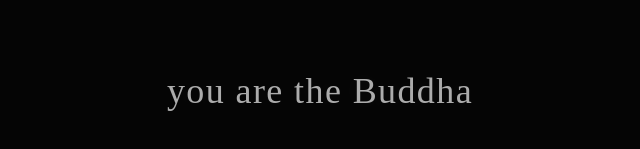
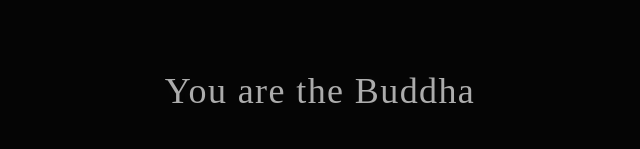
Before and after one commit to yotambru/you-are-the-buddha, a plain HTML site: page index.html in a window 1280 px wide. Shown: the part 309-458 px from the top of the page, without its empty margins (320-960 px from the left). Drawn offline with Linux system fonts and the light colour scheme.

Commit message:
Update index.html

```diff
--- a/index.html
+++ b/index.html
@@ -93,7 +93,7 @@
 </head>
 <body>
   <main class="wrap">
-    <div class="text">you are the Buddha</div>
+    <div class="text">You are the Buddha</div>
     <!-- <img class="img" src="buddha.png" alt="Buddha" /> -->
   </main>
 </body>
```
